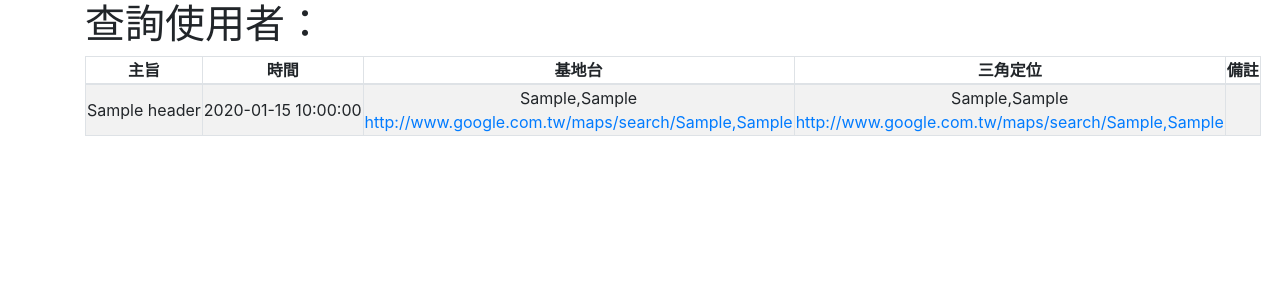
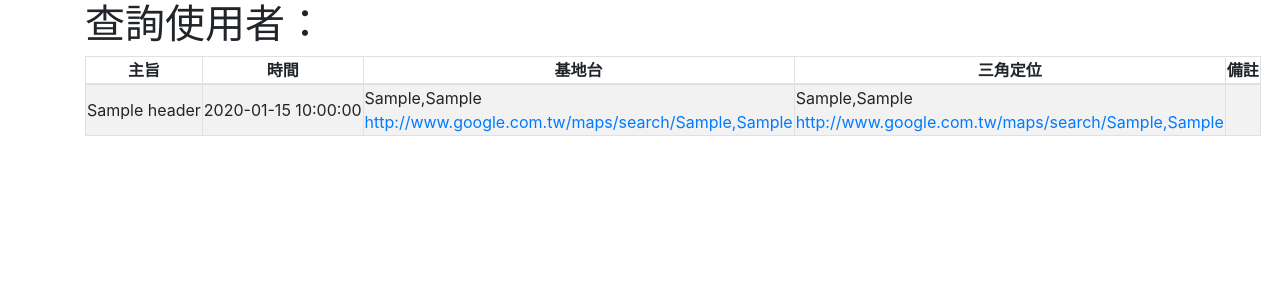
Before and after one commit to latteouka/loccib-frontend, a Flask app: template templates/records.html in a window 1280 px wide. Shown: the top 300 px of the page. Run offline with Flask 2, Linux system fonts and the light colour scheme; the template is opened without the code that fills it: most values are stand-ins (such as "Sample title", 1, 10 or a date in 2020); some libraries are stand-ins or nearby versions.

Commit message:
make it better

```diff
--- a/templates/records.html
+++ b/templates/records.html
@@ -24,8 +24,8 @@
 			        <tr>
 			            <td data-title="主旨">{{result["header"]}}</td>
 			            <td data-title="時間">{{result["time"]}}</td>
-			            <td data-title="基地台" class="numeric">{{result["cell_lat"]}},{{result["cell_lon"]}}<br><a href="http://www.google.com.tw/maps/search/{{result["tri_lat"]}},{{result["tri_lon"]}}" target="_blank">http://www.google.com.tw/maps/search/{{result["cell_lat"]}},{{result["cell_lon"]}}</a></td>
-			            <td data-title="三角定位" class="numeric">{{result["tri_lat"]}},{{result["tri_lon"]}}<br><a href="http://www.google.com.tw/maps/search/{{result["tri_lat"]}},{{result["tri_lon"]}}" target="_blank">http://www.google.com.tw/maps/search/{{result["tri_lat"]}},{{result["tri_lon"]}}</a></td>
+			            <td data-title="基地台">{{result["cell_lat"]}},{{result["cell_lon"]}}<br><a href="http://www.google.com.tw/maps/search/{{result["tri_lat"]}},{{result["tri_lon"]}}" target="_blank">http://www.google.com.tw/maps/search/{{result["cell_lat"]}},{{result["cell_lon"]}}</a></td>
+			            <td data-title="三角定位">{{result["tri_lat"]}},{{result["tri_lon"]}}<br><a href="http://www.google.com.tw/maps/search/{{result["tri_lat"]}},{{result["tri_lon"]}}" target="_blank">http://www.google.com.tw/maps/search/{{result["tri_lat"]}},{{result["tri_lon"]}}</a></td>
 			            <td data-title="備註">{{result["msg"]}}</td>
 			        </tr>
 			    {% endfor %}
```
